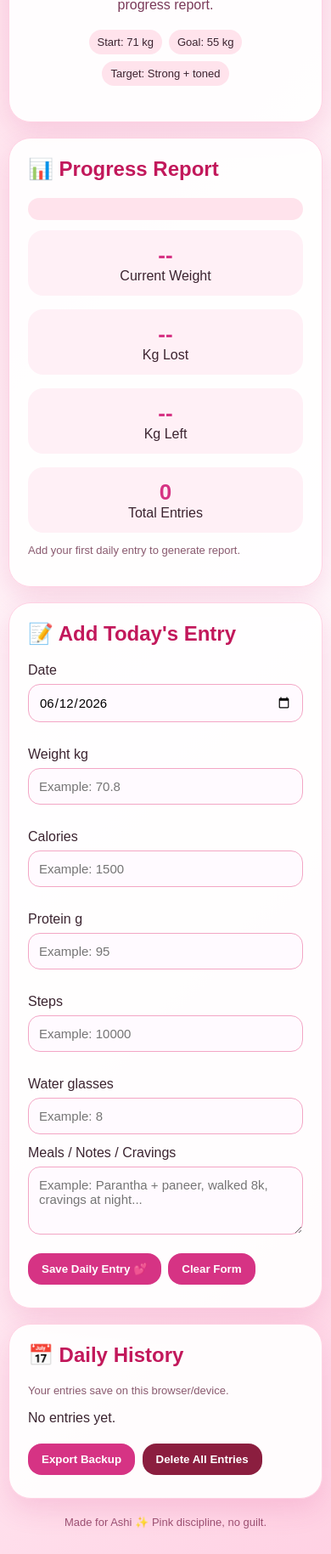
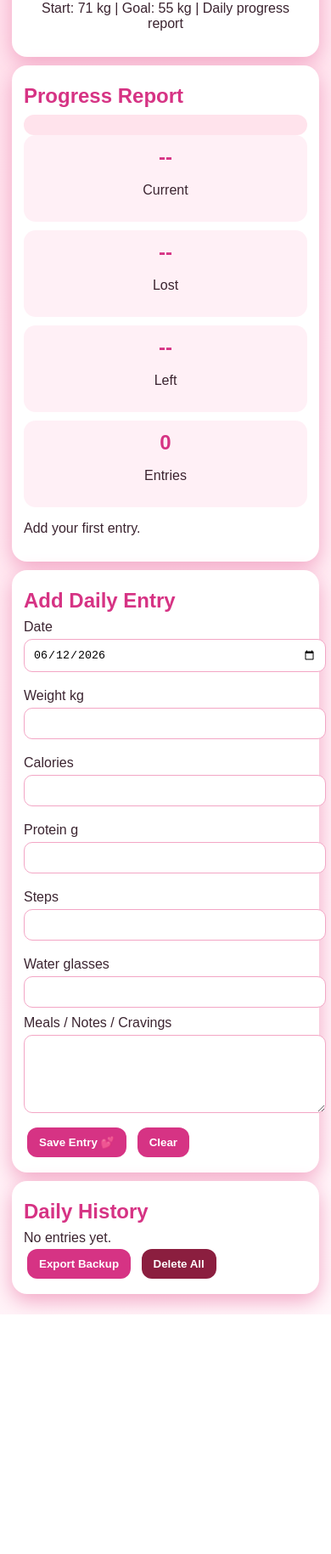
Before and after one commit to ashweenarora01/ash-diet-plan-, a plain HTML site: page index.html in a window 390 px wide. Shown: the part 137-1966 px from the top of the page at 85% size. After the commit the page ends 1684 px from the top, so only its background shows below. Drawn offline with Linux system fonts and the light colour scheme.

Commit message:
Update index.html

```diff
--- a/index.html
+++ b/index.html
@@ -1,667 +1,192 @@
 <!DOCTYPE html>
-
-<html lang="en">
-
+<html>
 <head>
-
-  <meta charset="UTF-8" />
-
-  <meta name="viewport" content="width=device-width, initial-scale=1.0" />
-
   <title>Ashi's Progress Tracker</title>
+  <meta name="viewport" content="width=device-width, initial-scale=1">
 
   <style>
-
-    * { box-sizing: border-box; font-family: Arial, sans-serif; }
-
-    body {
-
-      margin: 0;
-
-      min-height: 100vh;
-
-      background: linear-gradient(135deg, #ffe1ec, #fff8fb, #ffd1e3);
-
-      color: #3b2430;
-
-      padding: 18px;
-
-    }
-
-    .container { max-width: 1050px; margin: auto; }
-
-    .hero, .card {
-
-      background: rgba(255,255,255,0.92);
-
-      border-radius: 26px;
-
-      padding: 22px;
-
-      box-shadow: 0 12px 32px rgba(214,51,132,0.16);
-
-      border: 1px solid #ffd1e3;
-
-      margin-bottom: 18px;
-
-    }
-
-    .hero { text-align: center; }
-
-    h1 { color: #d63384; margin: 5px 0; font-size: 32px; }
-
-    h2 { color: #c2185b; margin-top: 0; }
-
-    h3 { color: #d63384; }
-
-    .subtitle { color: #7a3a59; }
-
-    .grid {
-
-      display: grid;
-
-      grid-template-columns: repeat(auto-fit, minmax(240px, 1fr));
-
-      gap: 16px;
-
-    }
-
-    input, textarea {
-
-      width: 100%;
-
-      padding: 12px;
-
-      border-radius: 14px;
-
-      border: 1px solid #f3a6c5;
-
-      margin: 7px 0 13px;
-
-      font-size: 15px;
-
-      background: #fffaff;
-
-    }
-
-    textarea { min-height: 80px; resize: vertical; }
-
-    button {
-
-      background: #d63384;
-
-      color: white;
-
-      border: none;
-
-      padding: 11px 16px;
-
-      border-radius: 16px;
-
-      cursor: pointer;
-
-      font-weight: bold;
-
-      margin: 5px 4px 5px 0;
-
-    }
-
-    button:hover { background: #b91d68; }
-
-    .danger { background: #8b1e3f; }
-
-    .danger:hover { background: #64132c; }
-
-    .progress-bg {
-
-      width: 100%;
-
-      height: 26px;
-
-      background: #ffe3ec;
-
-      border-radius: 30px;
-
-      overflow: hidden;
-
-      margin: 12px 0;
-
-    }
-
-    .progress-fill {
-
-      height: 100%;
-
-      width: 0%;
-
-      background: linear-gradient(90deg, #ff5fa2, #d63384);
-
-      border-radius: 30px;
-
-      transition: 0.4s;
-
-    }
-
-    .stat {
-
-      background: #fff0f6;
-
-      padding: 14px;
-
-      border-radius: 18px;
-
-      text-align: center;
-
-    }
-
-    .stat .num {
-
-      font-size: 26px;
-
-      font-weight: bold;
-
-      color: #d63384;
-
-    }
-
-    .small { font-size: 13px; color: #8a5a6f; }
-
-    table {
-
-      width: 100%;
-
-      border-collapse: collapse;
-
-      margin-top: 12px;
-
-      overflow: hidden;
-
-      border-radius: 14px;
-
-    }
-
-    th, td {
-
-      padding: 11px;
-
-      border-bottom: 1px solid #ffd1e3;
-
-      text-align: left;
-
-      font-size: 14px;
-
-    }
-
-    th {
-
-      background: #ffd6e6;
-
-      color: #7a2048;
-
-    }
-
-    tr:nth-child(even) { background: #fff5f9; }
-
-    .pill {
-
-      display: inline-block;
-
-      background: #ffe3ec;
-
-      padding: 7px 10px;
-
-      border-radius: 999px;
-
-      margin: 4px;
-
-      font-size: 13px;
-
-    }
-
-    .footer {
-
-      text-align: center;
-
-      color: #9b4f71;
-
-      font-size: 13px;
-
-      margin: 20px 0;
-
-    }
-
-    @media(max-width: 600px) {
-
-      body { padding: 10px; }
-
-      h1 { font-size: 26px; }
-
-      table { font-size: 12px; }
-
-      th, td { padding: 8px; }
-
-    }
-
+    body{margin:0;padding:14px;font-family:Arial;background:linear-gradient(135deg,#ffe1ec,#fff8fb);color:#3b2430}
+    .box{max-width:1000px;margin:auto}
+    .card{background:white;border-radius:18px;padding:14px;margin:10px 0;box-shadow:0 8px 25px #f3a6c5}
+    h1,h2{color:#d63384;margin:8px 0}
+    input,textarea{width:100%;padding:10px;margin:5px 0 9px;border-radius:10px;border:1px solid #f3a6c5}
+    textarea{height:70px}
+    button{background:#d63384;color:white;border:0;border-radius:12px;padding:10px 14px;font-weight:bold;margin:4px;cursor:pointer}
+    .grid{display:grid;grid-template-columns:repeat(auto-fit,minmax(200px,1fr));gap:10px}
+    .stat{background:#fff0f6;border-radius:14px;padding:12px;text-align:center}
+    .num{font-size:24px;font-weight:bold;color:#d63384}
+    .bar{height:24px;background:#ffe3ec;border-radius:20px;overflow:hidden}
+    .fill{height:100%;width:0%;background:#d63384}
+    table{width:100%;border-collapse:collapse;font-size:13px}
+    th,td{border-bottom:1px solid #ffd1e3;padding:8px;text-align:left}
+    th{background:#ffd6e6}
+    .danger{background:#8b1e3f}
   </style>
-
 </head>
 
 <body>
+<div class="box">
 
-  <div class="container">
-
-    <div class="hero">
-
+  <div class="card" style="text-align:center">
     <h1>🌸 Ashi's Pink Progress Tracker 🌸</h1>
-
-      <p class="subtitle">Daily weight, meals, steps, water and progress report.</p>
-
-      <p><span class="pill">Start: 71 kg</span><span class="pill">Goal: 55 kg</span><span class="pill">Target: Strong + toned</span></p>
-
+    <p>Start: 71 kg | Goal: 55 kg | Daily progress report</p>
   </div>
 
   <div class="card">
+    <h2>Progress Report</h2>
+    <div class="bar"><div class="fill" id="fill"></div></div>
 
-      <h2>📊 Progress Report</h2>
-
-      <div class="progress-bg">
-
-        <div class="progress-fill" id="progressFill"></div>
-
+    <div class="grid">
+      <div class="stat"><div class="num" id="current">--</div><p>Current</p></div>
+      <div class="stat"><div class="num" id="lost">--</div><p>Lost</p></div>
+      <div class="stat"><div class="num" id="left">--</div><p>Left</p></div>
+      <div class="stat"><div class="num" id="count">0</div><p>Entries</p></div>
     </div>
 
-      <div class="grid">
-
-        <div class="stat">
-
-          <div class="num" id="currentStat">--</div>
-
-          <div>Current Weight</div>
-
-        </div>
-
-        <div class="stat">
-
-          <div class="num" id="lostStat">--</div>
-
-          <div>Kg Lost</div>
-
-        </div>
-
-        <div class="stat">
-
-          <div class="num" id="leftStat">--</div>
-
-          <div>Kg Left</div>
-
-        </div>
-
-        <div class="stat">
-
-          <div class="num" id="entriesStat">0</div>
-
-          <div>Total Entries</div>
-
-        </div>
-
-      </div>
-
-      <p class="small" id="reportText">Add your first daily entry to generate report.</p>
-
+    <p id="report">Add your first entry.</p>
   </div>
 
   <div class="card">
-
-      <h2>📝 Add Today's Entry</h2>
+    <h2>Add Daily Entry</h2>
 
     <div class="grid">
-
-        <div>
-
-          <label>Date</label>
-
-          <input type="date" id="date">
-
-        </div>
-
-        <div>
-
-          <label>Weight kg</label>
-
-          <input type="number" id="weight" step="0.1" placeholder="Example: 70.8">
-
-        </div>
-
-        <div>
-
-          <label>Calories</label>
-
-          <input type="number" id="calories" placeholder="Example: 1500">
-
-        </div>
-
-        <div>
-
-          <label>Protein g</label>
-
-          <input type="number" id="protein" placeholder="Example: 95">
-
-        </div>
-
-        <div>
-
-          <label>Steps</label>
-
-          <input type="number" id="steps" placeholder="Example: 10000">
-
-        </div>
-
-        <div>
-
-          <label>Water glasses</label>
-
-          <input type="number" id="water" placeholder="Example: 8">
-
-        </div>
-
+      <div><label>Date</label><input type="date" id="date"></div>
+      <div><label>Weight kg</label><input type="number" step="0.1" id="weight"></div>
+      <div><label>Calories</label><input type="number" id="calories"></div>
+      <div><label>Protein g</label><input type="number" id="protein"></div>
+      <div><label>Steps</label><input type="number" id="steps"></div>
+      <div><label>Water glasses</label><input type="number" id="water"></div>
     </div>
 
     <label>Meals / Notes / Cravings</label>
+    <textarea id="notes"></textarea>
 
-      <textarea id="notes" placeholder="Example: Parantha + paneer, walked 8k, cravings at night..."></textarea>
-
-      <button onclick="saveEntry()">Save Daily Entry 💕</button>
-
-      <button onclick="clearForm()">Clear Form</button>
-
+    <button onclick="saveEntry()">Save Entry 💕</button>
+    <button onclick="clearForm()">Clear</button>
   </div>
 
   <div class="card">
-
-      <h2>📅 Daily History</h2>
-
-      <p class="small">Your entries save on this browser/device.</p>
-
+    <h2>Daily History</h2>
     <div id="history"></div>
-
     <button onclick="exportData()">Export Backup</button>
-
-      <button class="danger" onclick="clearAll()">Delete All Entries</button>
-
-    </div>
-
-    <div class="footer">
-
-      Made for Ashi ✨ Pink discipline, no guilt.
-
+    <button class="danger" onclick="clearAll()">Delete All</button>
   </div>
 
 </div>
 
 <script>
-
-    const START_WEIGHT = 71;
-
-    const GOAL_WEIGHT = 55;
+  const START = 71;
+  const GOAL = 55;
 
   document.getElementById("date").valueAsDate = new Date();
 
-    function getEntries() {
-
-      return JSON.parse(localStorage.getItem("ashiEntries") || "[]");
-
+  function getEntries(){
+    return JSON.parse(localStorage.getItem("entries") || "[]");
   }
 
-    function saveEntries(entries) {
-
-      localStorage.setItem("ashiEntries", JSON.stringify(entries));
-
+  function saveEntries(entries){
+    localStorage.setItem("entries", JSON.stringify(entries));
   }
 
-    function saveEntry() {
-
-      const entry = {
-
+  function saveEntry(){
+    let entry = {
       date: document.getElementById("date").value,
-
       weight: Number(document.getElementById("weight").value),
-
       calories: Number(document.getElementById("calories").value),
-
       protein: Number(document.getElementById("protein").value),
-
       steps: Number(document.getElementById("steps").value),
-
       water: Number(document.getElementById("water").value),
-
       notes: document.getElementById("notes").value
-
     };
 
-      if (!entry.date || !entry.weight) {
-
-        alert("Date and weight are required.");
-
+    if(!entry.date || !entry.weight){
+      alert("Date and weight are required");
       return;
-
     }
 
     let entries = getEntries();
+    let old = entries.findIndex(e => e.date === entry.date);
 
-      const existingIndex = entries.findIndex(e => e.date === entry.date);
-
-      if (existingIndex >= 0) {
-
-        entries[existingIndex] = entry;
-
+    if(old >= 0){
+      entries[old] = entry;
     } else {
-
       entries.push(entry);
-
     }
 
-      entries.sort((a, b) => new Date(b.date) - new Date(a.date));
-
+    entries.sort((a,b) => new Date(b.date) - new Date(a.date));
     saveEntries(entries);
-
-      clearForm(false);
-
+    clearForm();
     render();
-
-      alert("Daily entry saved 💗");
-
+    alert("Saved 💗");
   }
 
-    function clearForm(resetDate = true) {
-
+  function clearForm(){
+    document.getElementById("date").valueAsDate = new Date();
     document.getElementById("weight").value = "";
-
     document.getElementById("calories").value = "";
-
     document.getElementById("protein").value = "";
-
     document.getElementById("steps").value = "";
-
     document.getElementById("water").value = "";
-
     document.getElementById("notes").value = "";
-
-      if (resetDate) document.getElementById("date").valueAsDate = new Date();
-
   }
 
-    function deleteEntry(date) {
-
+  function deleteEntry(date){
     let entries = getEntries().filter(e => e.date !== date);
-
     saveEntries(entries);
-
     render();
-
   }
 
-    function render() {
+  function render(){
+    let entries = getEntries();
+    document.getElementById("count").innerText = entries.length;
 
-      const entries = getEntries();
-
-      const history = document.getElementById("history");
-
-      document.getElementById("entriesStat").innerText = entries.length;
-
-      if (entries.length === 0) {
-
-        history.innerHTML = "<p>No entries yet.</p>";
-
-        updateReport(null);
-
+    if(entries.length === 0){
+      document.getElementById("history").innerHTML = "No entries yet.";
       return;
-
     }
 
-      const latest = entries[0];
+    let latest = entries[0];
+    let lost = START - latest.weight;
+    let left = latest.weight - GOAL;
+    let percent = Math.round((lost / (START - GOAL)) * 100);
 
-      updateReport(latest);
+    if(percent < 0) percent = 0;
+    if(percent > 100) percent = 100;
 
-      let html = `
+    document.getElementById("current").innerText = latest.weight + " kg";
+    document.getElementById("lost").innerText = lost.toFixed(1) + " kg";
+    document.getElementById("left").innerText = left.toFixed(1) + " kg";
+    document.getElementById("fill").style.width = percent + "%";
+    document.getElementById("report").innerText = percent + "% complete. You have " + left.toFixed(1) + " kg left.";
 
-        <table>
-
-          <tr>
-
-            <th>Date</th>
-
-            <th>Weight</th>
-
-            <th>Cal</th>
-
-            <th>Protein</th>
-
-            <th>Steps</th>
-
-            <th>Water</th>
-
-            <th>Notes</th>
-
-            <th></th>
-
-          </tr>
-
-      `;
+    let html = "<table><tr><th>Date</th><th>Weight</th><th>Cal</th><th>Protein</th><th>Steps</th><th>Water</th><th>Notes</th><th></th></tr>";
 
     entries.forEach(e => {
-
-        html += `
-
-          <tr>
-
-            <td>${e.date}</td>
-
-            <td>${e.weight} kg</td>
-
-            <td>${e.calories || "-"}</td>
-
-            <td>${e.protein || "-"}g</td>
-
-            <td>${e.steps || "-"}</td>
-
-            <td>${e.water || "-"}</td>
-
-            <td>${e.notes || "-"}</td>
-
-            <td><button class="danger" onclick="deleteEntry('${e.date}')">Delete</button></td>
-
-          </tr>
-
-        `;
-
+      html += "<tr><td>" + e.date + "</td><td>" + e.weight + " kg</td><td>" + (e.calories||"-") + "</td><td>" + (e.protein||"-") + "</td><td>" + (e.steps||"-") + "</td><td>" + (e.water||"-") + "</td><td>" + (e.notes||"-") + "</td><td><button class='danger' onclick=\"deleteEntry('" + e.date + "')\">Delete</button></td></tr>";
     });
 
     html += "</table>";
-
-      history.innerHTML = html;
-
+    document.getElementById("history").innerHTML = html;
   }
 
-    function updateReport(latest) {
-
-      if (!latest) {
-
-        document.getElementById("currentStat").innerText = "--";
-
-        document.getElementById("lostStat").innerText = "--";
-
-        document.getElementById("leftStat").innerText = "--";
-
-        document.getElementById("progressFill").style.width = "0%";
-
-        return;
-
+  function exportData(){
+    let data = JSON.stringify(getEntries(), null, 2);
+    let blob = new Blob([data], {type:"application/json"});
+    let link = document.createElement("a");
+    link.href = URL.createObjectURL(blob);
+    link.download = "ashi-progress-backup.json";
+    link.click();
   }
 
-      const current = latest.weight;
-
-      const lost = START_WEIGHT - current;
-
-      const left = current - GOAL_WEIGHT;
-
-      const totalToLose = START_WEIGHT - GOAL_WEIGHT;
-
-      let percent = Math.round((lost / totalToLose) * 100);
-
-      if (percent < 0) percent = 0;
-
-      if (percent > 100) percent = 100;
-
-      document.getElementById("currentStat").innerText = current + " kg";
-
-      document.getElementById("lostStat").innerText = lost.toFixed(1) + " kg";
-
-      document.getElementById("leftStat").innerText = left.toFixed(1) + " kg";
-
-      document.getElementById("progressFill").style.width = percent + "%";
-
-      document.getElementById("reportText").innerText =
-
-        percent + "% complete. You have lost " + lost.toFixed(1) +
-
-        " kg and have " + left.toFixed(1) + " kg left.";
-
+  function clearAll(){
+    if(confirm("Delete all entries?")){
+      localStorage.removeItem("entries");
+      render();
     }
-
-    function exportData() {
-
-      const entries = getEntries();
-
-      const text = JSON.stringify(entries, null, 2);
-
-      const blob = new Blob([text], { type: "application/json" });
-
-      const link = document.createElement("a");
-
-      link.href = URL.createObjectURL(blob);
-
-      link.download = "ashi-progress-backup.json";
-
-      link.click();
-
-    }
-
-    function clearAll() {
-
-      if (confirm("Delete all entries?")) {
-
-        localStorage.removeItem("ashiEntries");
-
-        render();
-
-      }
-
   }
 
   render();
-
 </script>
 
 </body>
-
 </html>
```
Lines whose indentation alone changed are shown as unchanged.
